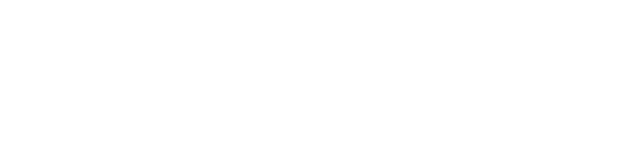
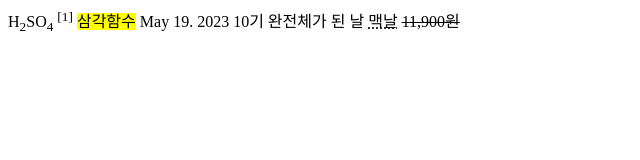
Before and after one commit to seulbinim/basic-html-css, a website: page 11-text-level-element.html in a window 1280 px wide. Shown: the whole page, without its empty margins (0-640 px from the left). Drawn offline with Linux system fonts and the light colour scheme.

Commit message:
텍스트 관련 요소

```diff
--- a/11-text-level-element.html
+++ b/11-text-level-element.html
@@ -1 +1,17 @@
-<!-- HTML 코드를 작성해 주세요. -->
+<!DOCTYPE html>
+<html lang="ko">
+  <head>
+    <meta charset="UTF-8" />
+    <meta name="viewport" content="width=device-width, initial-scale=1.0" />
+    <title>텍스트 관련 요소</title>
+  </head>
+  <body>
+    H<sub>2</sub>SO<sub>4</sub>
+    <sup>[1]</sup>
+    <mark>삼각함수</mark>
+    <time datetime="2023-05-19">May 19. 2023</time>
+    <time datetime="2024-04-29">10기 완전체가 된 날</time>
+    <abbr title="맥도날드">맥날</abbr>
+    <s>11,900원</s>
+  </body>
+</html>
```
